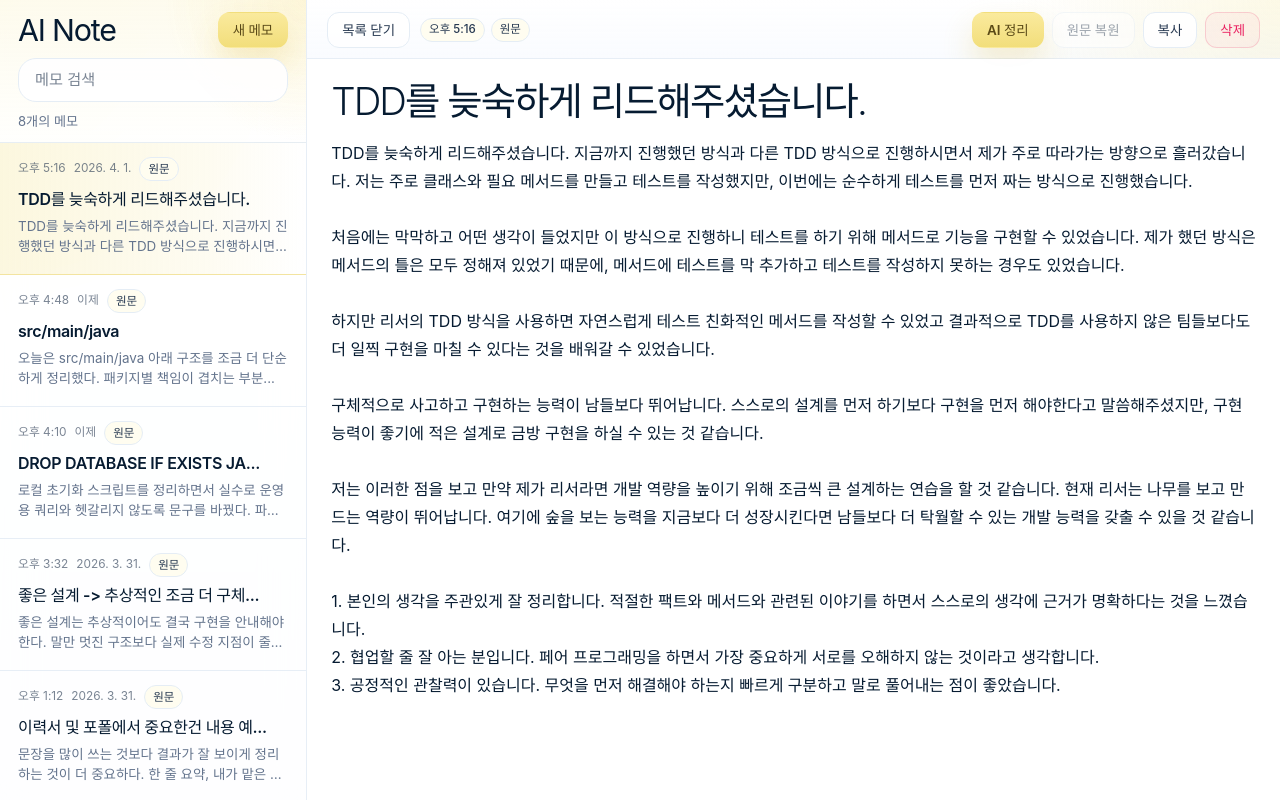
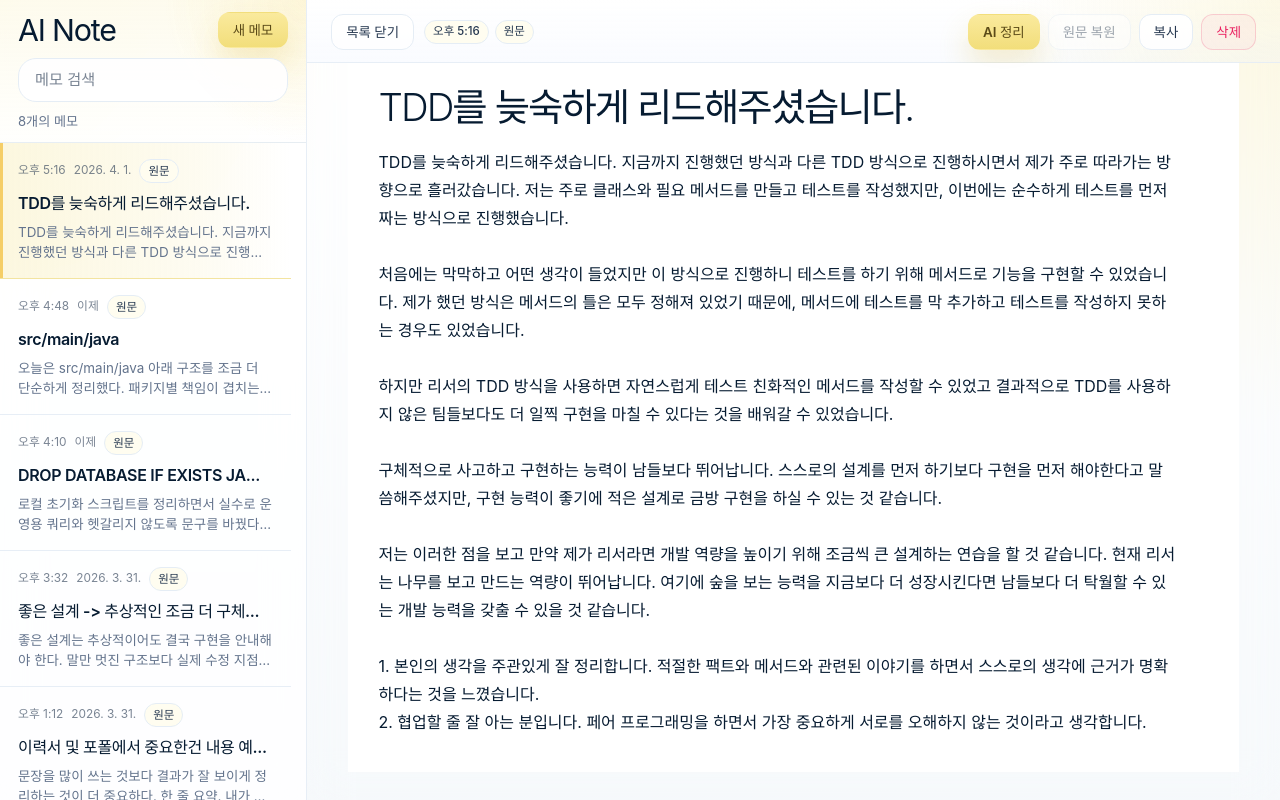
Before and after one commit to yeo-li/ai-note, a React (Vite) app: page / in a window 1280 px wide. Built offline with nearby package versions, Linux system fonts and the light colour scheme.

Commit message:
qa: improve UX balance and fix restore-after-undo regression

```diff
--- a/src/App.tsx
+++ b/src/App.tsx
@@ -19,6 +19,7 @@ type NoteBackup = {
 type DeletedNoteState = {
   note: Note;
   index: number;
+  backup: NoteBackup | null;
 };
 
 type TransformDraft = {
@@ -600,6 +601,7 @@ function App() {
       return;
     }
 
+    const deletedBackup = backups[activeNote.id] ?? null;
     const currentVisibleNotes = hasQuery ? filteredNotes : notes;
     const deletedIndex = notes.findIndex((note) => note.id === activeNote.id);
     const deletedVisibleIndex = currentVisibleNotes.findIndex((note) => note.id === activeNote.id);
@@ -618,7 +620,8 @@ function App() {
     setAiPrompt("");
     setRecentlyDeleted({
       note: activeNote,
-      index: deletedIndex
+      index: deletedIndex,
+      backup: deletedBackup
     });
     setBackups((currentBackups) => {
       const nextBackups = { ...currentBackups };
@@ -638,6 +641,16 @@ function App() {
       const restoreIndex = Math.min(recentlyDeleted.index, nextNotes.length);
       nextNotes.splice(restoreIndex, 0, recentlyDeleted.note);
       return nextNotes;
+    });
+    setBackups((currentBackups) => {
+      if (!recentlyDeleted.backup) {
+        return currentBackups;
+      }
+
+      return {
+        ...currentBackups,
+        [recentlyDeleted.note.id]: recentlyDeleted.backup
+      };
     });
     setSelectedNoteId(recentlyDeleted.note.id);
     setRecentlyDeleted(null);
@@ -688,7 +701,7 @@ function App() {
           {statusMessage}
         </div>
         <section className={`app-body${isSidebarOpen ? "" : " is-sidebar-hidden"}`}>
-          <aside className="sidebar">
+          <aside className="sidebar" id="memo-sidebar">
             <div className="sidebar-head">
               <div className="sidebar-brand">
                 <strong>AI Note</strong>
@@ -732,7 +745,7 @@ function App() {
               </div>
             </div>
 
-            <div className="note-list" aria-label="메모 목록" data-testid="note-list">
+            <div className="note-list" role="listbox" aria-label="메모 목록" data-testid="note-list">
               {!isCollectionEmpty && filteredNotes.length > 0 ? (
                 filteredNotes.map((note) => {
                   const isSelected = activeNote?.id === note.id;
@@ -745,6 +758,8 @@ function App() {
                       data-mode={note.mode}
                       data-testid={`note-list-item-${note.id}`}
                       type="button"
+                      role="option"
+                      aria-selected={isSelected}
                       aria-current={isSelected ? "true" : undefined}
                       aria-label={`${noteLabel} 메모`}
                       onClick={() => {
@@ -789,6 +804,8 @@ function App() {
                           className="paper-button"
                           type="button"
                           data-testid="editor-toggle-sidebar-button"
+                          aria-controls="memo-sidebar"
+                          aria-expanded={isSidebarOpen}
                           onClick={() => {
                             setIsSidebarOpen((current) => !current);
                           }}
@@ -813,7 +830,7 @@ function App() {
                       <div className="paper-meta">
                         <span>{activeNote.updatedAt}</span>
                         <span>{activeModeLabel}</span>
-                        {hasQuery ? <span>{filteredNotes.length} results</span> : null}
+                        {hasQuery ? <span>{filteredNotes.length}개 결과</span> : null}
                       </div>
                     </div>
 
--- a/src/styles.css
+++ b/src/styles.css
@@ -1,6 +1,7 @@
 :root {
   --page-gutter: clamp(10px, 1.4vw, 24px);
   --mac-titlebar-safe-left: 84px;
+  --mac-titlebar-safe-top: 28px;
   --page-bg: #fcf7dd;
   --surface: #ffffff;
   --surface-alt: #fffdf0;
@@ -22,8 +23,11 @@
   --success: #15be53;
   --warning: #9b6829;
   --border: #e5edf5;
+  --focus-ring: rgba(242, 222, 123, 0.78);
+  --focus-shadow: 0 0 0 4px rgba(242, 222, 123, 0.2);
   --shadow-1: 0 20px 48px rgba(6, 27, 49, 0.08);
   --shadow-2: 0 26px 72px rgba(31, 51, 91, 0.12);
+  --editor-measure: 920px;
   font-family:
     "Avenir Next",
     "SF Pro Display",
@@ -120,12 +124,12 @@ textarea:focus-visible {
 }
 
 .app-shell.is-macos .sidebar-head {
-  padding-top: 12px;
+  padding-top: 14px;
   padding-left: 18px;
 }
 
 .app-shell.is-macos .paper-head {
-  padding-top: 30px;
+  padding-top: calc(8px + var(--mac-titlebar-safe-top));
 }
 
 .app-shell.is-macos .app-body.is-sidebar-hidden .paper-head,
@@ -247,8 +251,9 @@ textarea:focus-visible {
 
 .sidebar-search:focus-within,
 .paper-search:focus-within {
-  border-color: var(--border);
-  box-shadow: none;
+  border-color: var(--focus-ring);
+  background: #ffffff;
+  box-shadow: var(--focus-shadow);
 }
 
 .sidebar-search input,
@@ -269,13 +274,17 @@ textarea:focus-visible {
 
 .sidebar-search-button {
   flex: 0 0 auto;
-  min-height: 28px;
+  min-height: 32px;
   padding: 0 10px;
   border-radius: 999px;
   background: rgba(242, 222, 123, 0.24);
   color: var(--brand-dark);
   font-size: 0.72rem;
   font-weight: 600;
+}
+
+.sidebar-search-button:hover {
+  background: rgba(242, 222, 123, 0.34);
 }
 
 .sidebar-summary {
@@ -335,6 +344,12 @@ textarea:focus-visible {
   background: rgba(234, 34, 97, 0.04);
 }
 
+.paper-button-danger:hover {
+  border-color: rgba(234, 34, 97, 0.26);
+  background: rgba(234, 34, 97, 0.1);
+  box-shadow: 0 10px 24px rgba(234, 34, 97, 0.1);
+}
+
 .status-button {
   border-color: rgba(21, 190, 83, 0.16);
   background: rgba(21, 190, 83, 0.08);
@@ -344,6 +359,7 @@ textarea:focus-visible {
 .note-list {
   min-height: 0;
   overflow: auto;
+  scrollbar-gutter: stable;
   padding: 0;
   display: grid;
   align-content: start;
@@ -353,10 +369,10 @@ textarea:focus-visible {
 
 .note-list-item {
   width: 100%;
-  height: 132px;
+  min-height: 132px;
   display: flex;
-  align-items: stretch;
-  padding: 14px 18px;
+  align-items: flex-start;
+  padding: 16px 18px;
   border-radius: 0;
   border: 0;
   border-bottom: 1px solid rgba(229, 237, 245, 0.9);
@@ -380,7 +396,17 @@ textarea:focus-visible {
   border-color: var(--brand-border);
   background:
     linear-gradient(90deg, rgba(242, 222, 123, 0.24) 0%, rgba(242, 222, 123, 0.1) 68%, transparent 100%);
-  box-shadow: none;
+  box-shadow: inset 3px 0 0 var(--accent);
+}
+
+.note-list-item:focus-visible {
+  position: relative;
+  z-index: 1;
+  background:
+    linear-gradient(90deg, rgba(242, 222, 123, 0.18) 0%, rgba(242, 222, 123, 0.08) 68%, transparent 100%);
+  box-shadow:
+    inset 3px 0 0 var(--accent),
+    inset 0 0 0 1px rgba(242, 222, 123, 0.4);
 }
 
 .note-list-item[data-mode="organized"] .note-list-state {
@@ -394,7 +420,7 @@ textarea:focus-visible {
   display: grid;
   grid-template-rows: auto auto minmax(0, 1fr);
   align-items: start;
-  gap: 8px;
+  gap: 10px;
   min-width: 0;
 }
 
@@ -402,20 +428,21 @@ textarea:focus-visible {
   display: flex;
   align-items: center;
   gap: 8px;
-  flex-wrap: nowrap;
-  overflow: hidden;
+  flex-wrap: wrap;
   color: var(--text-faint);
   font-size: 0.74rem;
 }
 
 .note-list-copy strong {
+  display: -webkit-box;
   font-size: 1rem;
   font-weight: 600;
   line-height: 1.25;
   letter-spacing: -0.02em;
-  white-space: nowrap;
+  -webkit-line-clamp: 2;
+  -webkit-box-orient: vertical;
+  white-space: normal;
   overflow: hidden;
-  text-overflow: ellipsis;
 }
 
 .note-list-preview {
@@ -432,6 +459,9 @@ textarea:focus-visible {
 .sidebar-empty {
   margin: 0;
   padding: 18px;
+  display: grid;
+  align-content: start;
+  gap: 8px;
   border-radius: 0;
   background: transparent;
   border: 0;
@@ -469,8 +499,8 @@ textarea:focus-visible {
 
 .paper-head {
   display: grid;
-  gap: 8px;
-  padding: 12px 20px 10px;
+  gap: 12px;
+  padding: 14px 24px 12px;
   border-bottom: 1px solid rgba(229, 237, 245, 0.9);
   background:
     radial-gradient(circle at top right, rgba(242, 222, 123, 0.18), transparent 28%),
@@ -495,8 +525,8 @@ textarea:focus-visible {
 .paper-utility-bar {
   display: grid;
   grid-template-columns: minmax(0, 1fr) auto;
-  gap: 10px;
-  align-items: center;
+  gap: 14px;
+  align-items: start;
 }
 
 .paper-meta,
@@ -508,11 +538,13 @@ textarea:focus-visible {
 
 .paper-meta {
   gap: 6px;
+  row-gap: 8px;
 }
 
 .paper-actions {
   justify-content: flex-end;
   gap: 8px;
+  row-gap: 10px;
 }
 
 .ai-prompt-form {
@@ -533,8 +565,9 @@ textarea:focus-visible {
 }
 
 .ai-prompt-input:focus-within {
-  border-color: var(--border);
-  box-shadow: none;
+  border-color: var(--focus-ring);
+  background: #ffffff;
+  box-shadow: var(--focus-shadow);
 }
 
 .ai-prompt-input input {
@@ -553,10 +586,11 @@ textarea:focus-visible {
 .paper-body {
   min-height: 0;
   overflow: auto;
-  padding: 0;
+  padding: 0 clamp(16px, 2vw, 28px) clamp(18px, 2.8vw, 28px);
+  scrollbar-gutter: stable both-edges;
   display: flex;
   flex-direction: column;
-  gap: 0;
+  gap: 18px;
 }
 
 .transform-preview,
@@ -577,6 +611,14 @@ textarea:focus-visible {
   border-bottom: 1px solid var(--brand-border);
   border-left: 0;
   box-shadow: none;
+}
+
+.transform-preview-head,
+.transform-preview-body,
+.transform-original,
+.transform-preview-actions {
+  width: min(100%, var(--editor-measure));
+  margin: 0 auto;
 }
 
 .transform-preview-head,
@@ -657,8 +699,8 @@ textarea:focus-visible {
   min-height: 0;
   display: grid;
   grid-template-rows: auto minmax(0, 1fr);
-  gap: 18px;
-  padding: 22px 24px 24px;
+  gap: 20px;
+  padding: 24px clamp(20px, 2.4vw, 32px) 28px;
   border: 0;
   border-radius: 0;
   background: rgba(255, 255, 255, 0.98);
@@ -668,6 +710,7 @@ textarea:focus-visible {
 .editor-field {
   display: grid;
   gap: 10px;
+  width: min(100%, var(--editor-measure));
 }
 
 .editor-field-body {
@@ -678,12 +721,14 @@ textarea:focus-visible {
   width: 100%;
   padding: 0;
   border: 0;
+  border-bottom: 1px solid transparent;
   background: transparent;
   outline: none;
   font-size: clamp(1.8rem, 3.2vw, 2.4rem);
   font-weight: 350;
   line-height: 1.05;
   letter-spacing: -0.05em;
+  transition: border-color 160ms ease;
 }
 
 .paper-title:focus,
@@ -691,7 +736,17 @@ textarea:focus-visible {
 .paper-editor:focus,
 .paper-editor:focus-visible {
   outline: none;
-  box-shadow: none;
+}
+
+.paper-title:focus,
+.paper-title:focus-visible {
+  border-color: rgba(242, 222, 123, 0.9);
+}
+
+.paper-editor:focus,
+.paper-editor:focus-visible {
+  background: rgba(255, 253, 240, 0.84);
+  box-shadow: inset 0 0 0 1px rgba(242, 222, 123, 0.68);
 }
 
 .paper-editor {
@@ -702,10 +757,15 @@ textarea:focus-visible {
   background: transparent;
   outline: none;
   resize: none;
-  padding: 0;
+  padding: 14px 16px;
+  margin: -14px -16px;
+  border-radius: 20px;
   font-size: 1rem;
   line-height: 1.75;
   color: var(--text-main);
+  transition:
+    background-color 160ms ease,
+    box-shadow 160ms ease;
 }
 
 .paper-editor.is-readonly {
@@ -722,6 +782,7 @@ textarea:focus-visible {
   display: grid;
   gap: 14px;
   padding: 32px;
+  width: min(100%, 720px);
   border-radius: 28px;
   border: 1px solid var(--brand-border);
   background: rgba(255, 255, 255, 0.98);
@@ -751,11 +812,6 @@ textarea:focus-visible {
 }
 
 @media (max-width: 760px) {
-  .paper-topline {
-    flex-direction: column;
-    align-items: flex-start;
-  }
-
   .paper-utility-bar {
     grid-template-columns: 1fr;
   }
@@ -784,6 +840,10 @@ textarea:focus-visible {
     justify-content: flex-start;
   }
 
+  .app-shell.is-macos .sidebar-brand {
+    padding-left: calc(var(--mac-titlebar-safe-left) - 28px);
+  }
+
   .paper-head,
   .paper-body {
     padding-left: 18px;
@@ -802,5 +862,4 @@ textarea:focus-visible {
     min-height: 300px;
     line-height: 1.7;
   }
-
 }
```
Also changed, not shown: 1 other file (tests, documents, lock files or other folders).
